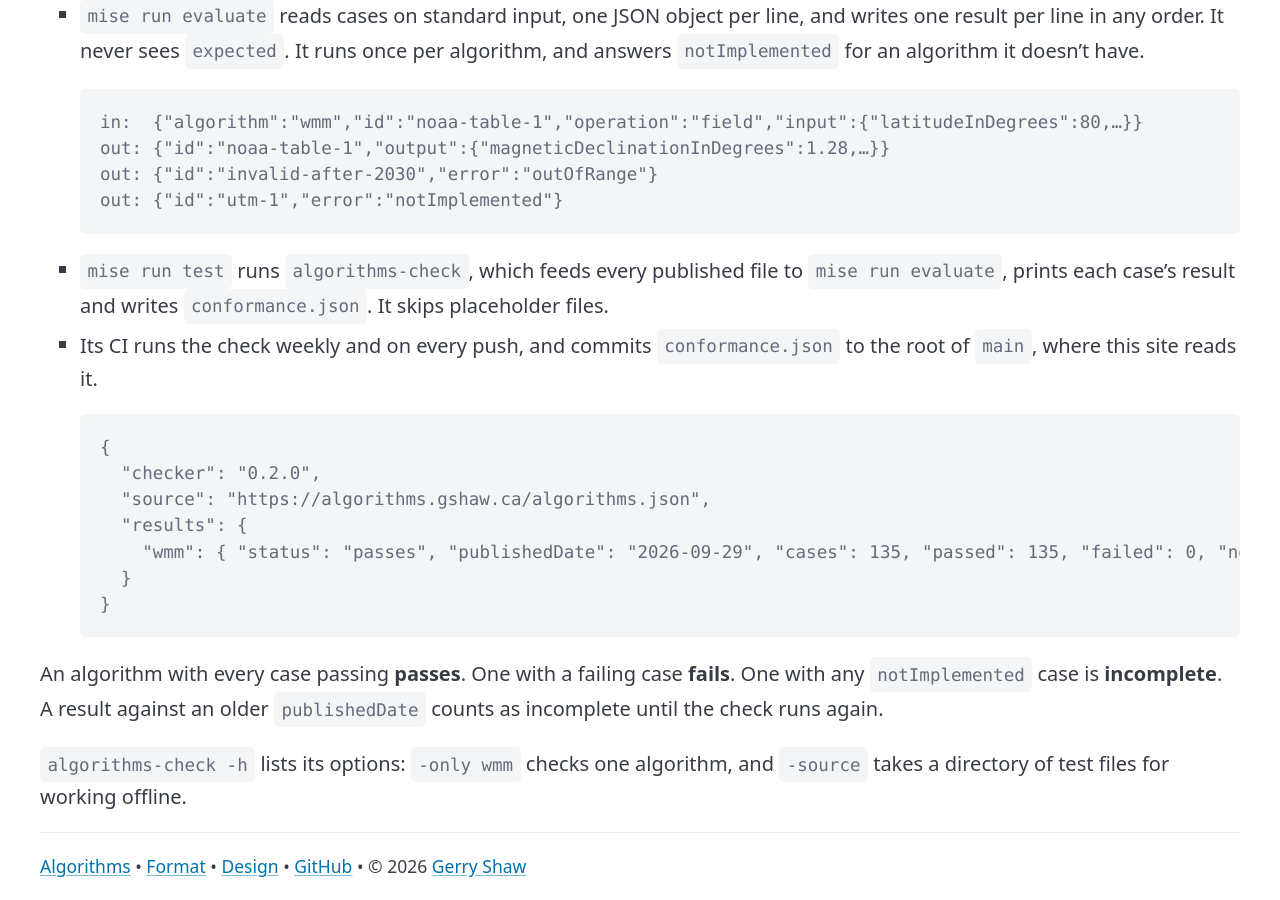
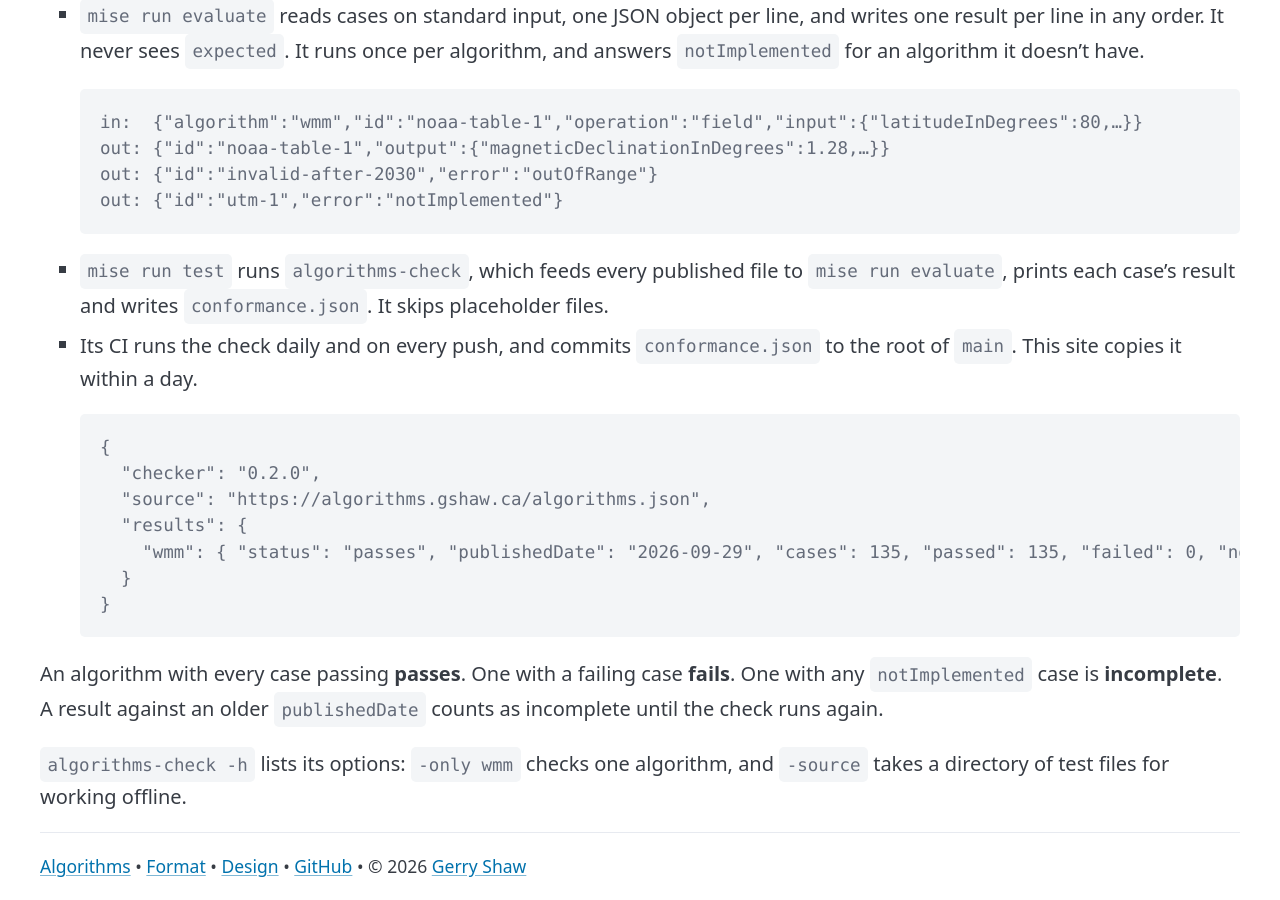
Before and after one commit to gshaw/algorithms, a Jekyll site: the page built from format.md, in a window 1280 px wide and 900 px high, scrolled down 3567 px. Built offline with Jekyll 4.4.1, drawn with Linux system fonts in a browser that asks for light colours.

Commit message:
mise run refresh: implementations' results onto the site (#33)
* mise run refresh: implementations' results onto the site, committed to main and deployed (#32)

Co-Authored-By: Claude Opus 5.5 (1M context) <noreply@anthropic.com>

* Implementations re-test daily

Co-Authored-By: Claude Opus 5.5 (1M context) <noreply@anthropic.com>

* Refresh's nothing-to-do line says so plainly

Co-Authored-By: Claude Opus 5.5 (1M context) <noreply@anthropic.com>

* Refresh's nothing-to-do line, shorter

Co-Authored-By: Claude Opus 5.5 (1M context) <noreply@anthropic.com>

---------

Co-authored-by: Claude Opus 5.5 (1M context) <noreply@anthropic.com>

````diff
--- a/format.md
+++ b/format.md
@@ -105,7 +105,7 @@ An implementation is a public repo that follows one contract, so it can be check
   ```
 
 - `mise run test` runs `algorithms-check`, which feeds every published file to `mise run evaluate`, prints each case's result and writes `conformance.json`. It skips placeholder files.
-- Its CI runs the check weekly and on every push, and commits `conformance.json` to the root of `main`, where this site reads it.
+- Its CI runs the check daily and on every push, and commits `conformance.json` to the root of `main`. This site copies it within a day.
 
   ```json
   {
````
Also changed, not shown: AGENTS.md (+2 -1 lines), .mise.toml, 1 other file.
